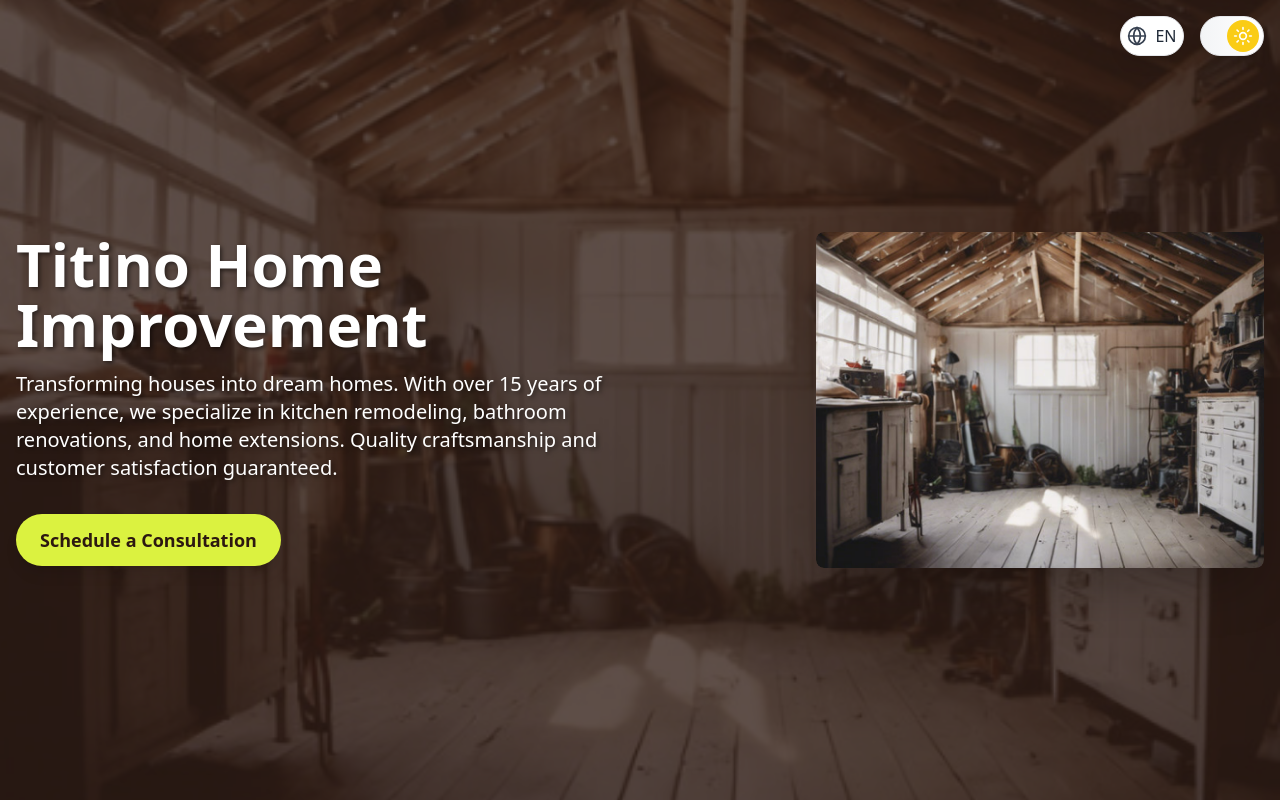
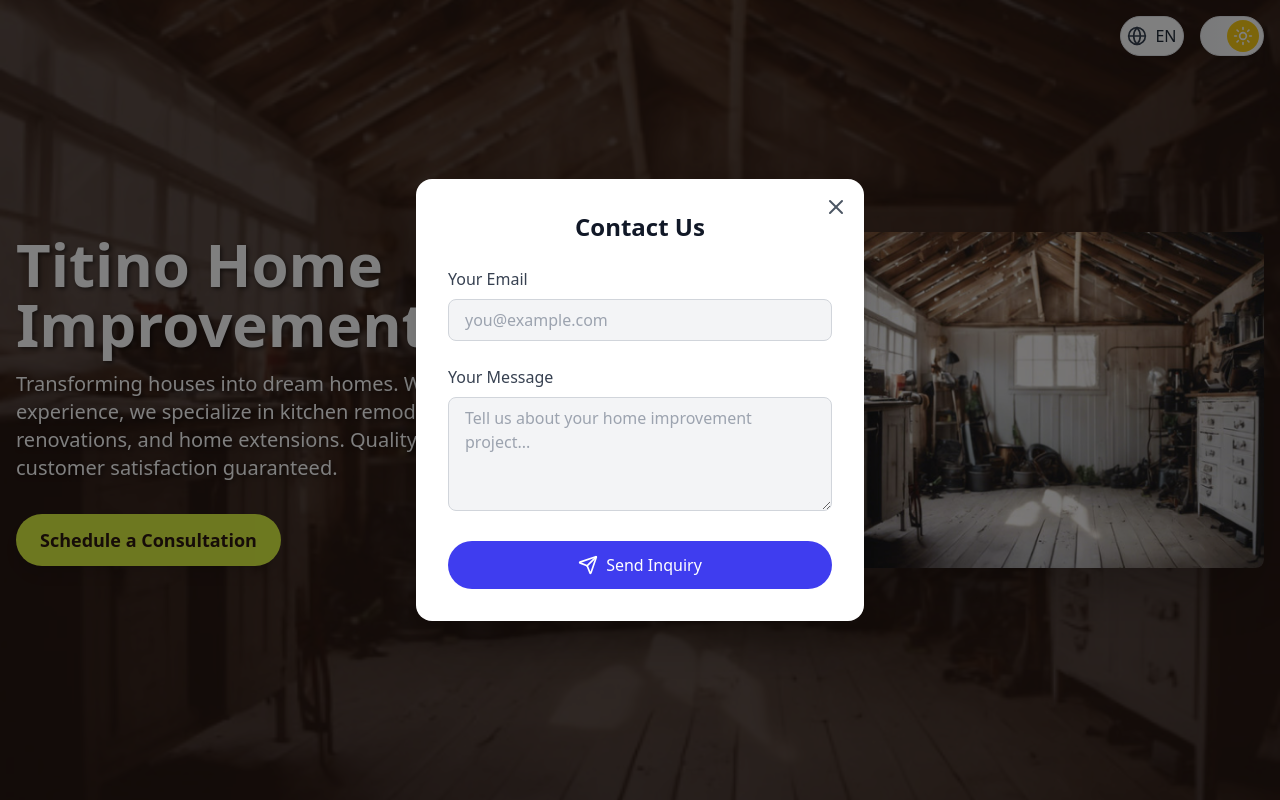
Before and after one commit to JessiP23/construction-website, a Next.js app: page / in a window 1280 px wide. Both pictures are taken after a click on the button "Schedule a Consultation". Shown: the top 800 px of the page. Built offline with nearby package versions, Linux system fonts and the light colour scheme.

Commit message:
finished app

```diff
--- /dev/null
+++ b/app/components/CtaButton.js
@@ -0,0 +1,191 @@
+import React, { useState } from 'react'
+import { motion, AnimatePresence } from 'framer-motion'
+import { X, Send } from 'lucide-react'
+import Confetti from 'react-confetti'
+import { useWindowSize } from 'react-use'
+import emailjs from '@emailjs/browser'
+
+export const CTAModal = ({ isOpen, onClose, theme }) => {
+  const [email, setEmail] = useState('')
+  const [message, setMessage] = useState('')
+  const [isSubmitted, setIsSubmitted] = useState(false)
+  const [isLoading, setIsLoading] = useState(false)
+  const { width, height } = useWindowSize()
+
+  const handleSubmit = async (e) => {
+    e.preventDefault()
+    setIsLoading(true)
+
+    try {
+      // Configure EmailJS with your service details
+      await emailjs.send(
+        'titino-home-improvement',     // Replace with your EmailJS service ID
+        'template_oamt5bk',    // Replace with your EmailJS template ID
+        {
+          from_email: email,
+          message: message,
+          reply_to: email
+        },
+        'nQhnYhzEyRIz91h0I'      // Replace with your EmailJS public key
+      )
+
+      setIsSubmitted(true)
+      setIsLoading(false)
+
+      // Reset form after some time
+      setTimeout(() => {
+        setIsSubmitted(false)
+        setEmail('')
+        setMessage('')
+        onClose()
+      }, 3000)
+    } catch (error) {
+      console.error('Email send failed:', error)
+      setIsLoading(false)
+      // Optionally, you could add an error state to show a message to the user
+    }
+  }
+
+  if (!isOpen) return null
+
+  return (
+    <>
+      {isSubmitted && (
+        <Confetti
+          width={width}
+          height={height}
+          recycle={false}
+          numberOfPieces={500}
+        />
+      )}
+      <motion.div
+        initial={{ opacity: 0 }}
+        animate={{ opacity: 1 }}
+        exit={{ opacity: 0 }}
+        className="fixed inset-0 bg-black bg-opacity-50 z-[100] flex items-center justify-center p-4"
+      >
+        <motion.div
+          initial={{ scale: 0.8, opacity: 0 }}
+          animate={{ scale: 1, opacity: 1 }}
+          exit={{ scale: 0.8, opacity: 0 }}
+          className={`
+            w-full max-w-md
+            ${theme === 'dark' ? 'bg-gray-800 text-white' : 'bg-white text-gray-900'}
+            rounded-2xl
+            shadow-2xl
+            p-8
+            relative
+          `}
+        >
+          <button
+            onClick={onClose}
+            className={`
+              absolute top-4 right-4
+              ${theme === 'dark' ? 'text-gray-300 hover:text-white' : 'text-gray-600 hover:text-gray-900'}
+              transition-colors duration-300
+            `}
+          >
+            <X className="w-6 h-6" />
+          </button>
+
+          <AnimatePresence>
+            {!isSubmitted ? (
+              <motion.form
+                initial={{ opacity: 1 }}
+                exit={{ opacity: 0 }}
+                onSubmit={handleSubmit}
+                className="space-y-6"
+              >
+                <h2 className="text-2xl font-bold mb-4 text-center">
+                  Contact Us
+                </h2>
+
+                <div className="space-y-2">
+                  <label
+                    htmlFor="email"
+                    className={`block ${theme === 'dark' ? 'text-gray-300' : 'text-gray-700'}`}
+                  >
+                    Your Email
+                  </label>
+                  <input
+                    type="email"
+                    id="email"
+                    value={email}
+                    onChange={(e) => setEmail(e.target.value)}
+                    required
+                    className={`
+                      w-full px-4 py-2 rounded-lg
+                      ${theme === 'dark'
+                        ? 'bg-gray-700 text-white border-gray-600 focus:ring-blue-500 focus:border-blue-500'
+                        : 'bg-gray-100 text-gray-900 border-gray-300 focus:ring-blue-500 focus:border-blue-500'}
+                      border focus:outline-none focus:ring-2
+                    `}
+                    placeholder="you@example.com"
+                  />
+                </div>
+
+                <div className="space-y-2">
+                  <label
+                    htmlFor="message"
+                    className={`block ${theme === 'dark' ? 'text-gray-300' : 'text-gray-700'}`}
+                  >
+                    Your Message
+                  </label>
+                  <textarea
+                    id="message"
+                    value={message}
+                    onChange={(e) => setMessage(e.target.value)}
+                    required
+                    rows={4}
+                    className={`
+                      w-full px-4 py-2 rounded-lg
+                      ${theme === 'dark'
+                        ? 'bg-gray-700 text-white border-gray-600 focus:ring-blue-500 focus:border-blue-500'
+                        : 'bg-gray-100 text-gray-900 border-gray-300 focus:ring-blue-500 focus:border-blue-500'}
+                      border focus:outline-none focus:ring-2
+                    `}
+                    placeholder="Tell us about your home improvement project..."
+                  />
+                </div>
+
+                <button
+                  type="submit"
+                  disabled={isLoading}
+                  className="
+                    w-full py-3
+                    bg-[#3f3def] text-white
+                    rounded-full
+                    hover:bg-[#2c1810]
+                    transition-colors
+                    flex items-center justify-center
+                    space-x-2
+                    disabled:opacity-50
+                    disabled:cursor-not-allowed
+                  "
+                >
+                  {isLoading ? (
+                    <span>Sending...</span>
+                  ) : (
+                    <>
+                      <Send className="w-5 h-5" />
+                      <span>Send Inquiry</span>
+                    </>
+                  )}
+                </button>
+              </motion.form>
+            ) : (
+              <motion.div
+                initial={{ opacity: 0 }}
+                animate={{ opacity: 1 }}
+                className="text-center space-y-4"
+              >
+                <h2 className="text-2xl font-bold">Thank You!</h2>
+                <p>Your inquiry has been sent. We will get back to you soon!</p>
+              </motion.div>
+            )}
+          </AnimatePresence>
+        </motion.div>
+      </motion.div>
+    </>
+  )
+}
--- a/app/page.js
+++ b/app/page.js
@@ -10,6 +10,7 @@ import { AnimatePresence, motion } from 'framer-motion'
 import { translations } from './components/Translation'
 import LazyVideo from './components/LazyVideo'
 import { cacheData, getCachedData } from './utils/cache'
+import { CTAModal } from './components/CtaButton'
 
 
 const expertiseData = [
@@ -82,6 +83,8 @@ function Home() {
   const { theme, toggleTheme } = useContext(ThemeContext)
   const { toggleLanguage } = useContext(LanguageContext)
 
+  const [isCTAModalOpen, setIsCTAModalOpen] = useState(false)
+
   useEffect(() => {
     const cachedProjects = getCachedData('activeProjects')
     if (cachedProjects) {
@@ -130,6 +133,14 @@ function Home() {
   const textColor = theme === 'dark' ? 'text-gray-100' : 'text-[#2c1810]'
   const cardBg = theme === 'dark' ? 'bg-gray-800' : 'bg-white'
   const sectionBg = theme === 'dark' ? 'bg-gray-900' : 'bg-[#f8f5f0]'
+
+  const handleCTAClick = () => {
+    setIsCTAModalOpen(true)
+  }
+
+  const handleCTAModalClose = () => {
+    setIsCTAModalOpen(false)
+  }
 
   return (
     <main className={`min-h-screen ${bgColor} ${textColor} min-h-screen`}>
@@ -227,7 +238,7 @@ function Home() {
             <p className="text-lg md:text-xl mb-8 leading-relaxed text-shadow animate-fade-in-up delay-200">
               {translations[language].description}
             </p>
-            <button className="bg-[#dbf240] text-[#2c1810] px-6 py-3 rounded-full text-lg font-semibold hover:bg-[#3f3def] hover:text-white transition-all duration-300 shadow-lg animate-fade-in-up delay-400">
+            <button onClick={handleCTAClick} className="bg-[#dbf240] text-[#2c1810] px-6 py-3 rounded-full text-lg font-semibold hover:bg-[#3f3def] hover:text-white transition-all duration-300 shadow-lg animate-fade-in-up delay-400">
               {translations[language].ctaButton}
             </button>
           </div>
@@ -244,6 +255,12 @@ function Home() {
           </div>
         </div>
       </section>
+
+      <CTAModal
+        isOpen={isCTAModalOpen}
+        onClose={handleCTAModalClose}
+        theme={theme}
+      />
 
       <section className={`py-20 ${cardBg}`}>
         <div className="container mx-auto px-4">
--- a/package.json
+++ b/package.json
@@ -10,11 +10,15 @@
     "export": "next export"
   },
   "dependencies": {
+    "@emailjs/browser": "^4.4.1",
+    "emailjs": "^4.0.3",
     "framer-motion": "^11.13.1",
     "lucide-react": "^0.465.0",
     "next": "15.0.3",
     "react": "^18.2.0",
-    "react-dom": "^18.2.0"
+    "react-confetti": "^6.1.0",
+    "react-dom": "^18.2.0",
+    "react-use": "^17.5.1"
   },
   "devDependencies": {
     "eslint": "^8",
```
Also changed, not shown: 1 other file (tests, documents, lock files or other folders).
